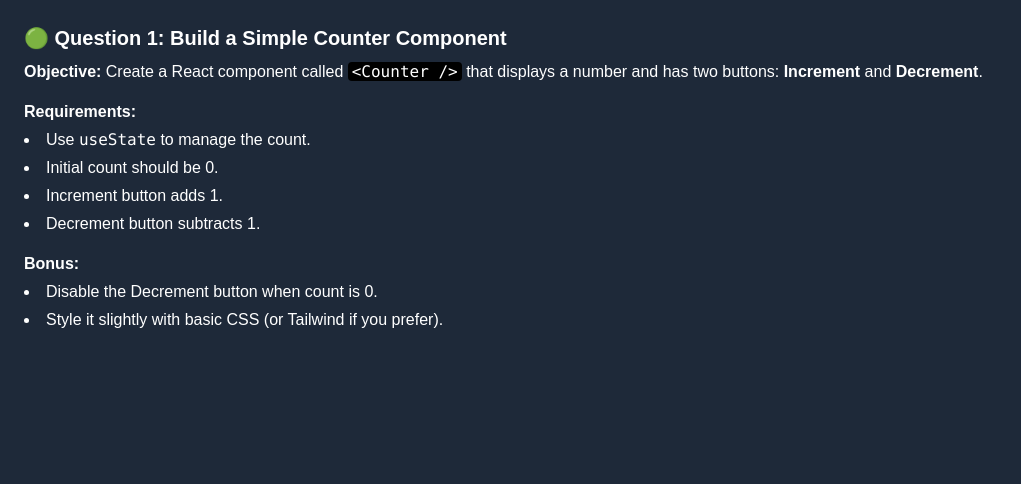
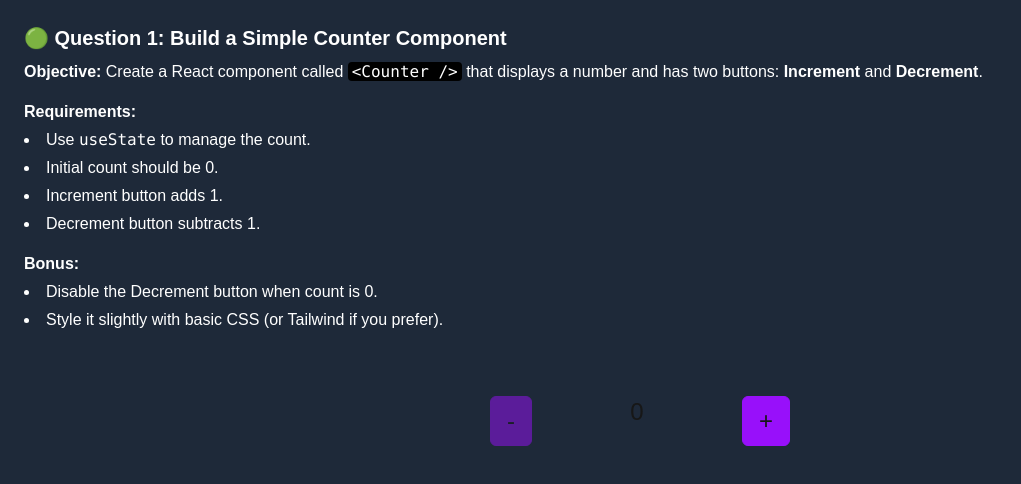
Before and after one commit to zohaib10/react-problems, a Next.js app: page /problem/1 in a window 1280 px wide. Shown: the top 484 px of the page, without its empty margins (0-1021 px from the left). Built offline with nearby package versions, Linux system fonts and the light colour scheme.

Commit message:
problem 1

```diff
--- a/src/app/problem/1/page.tsx
+++ b/src/app/problem/1/page.tsx
@@ -1,3 +1,7 @@
+"use client";
+
+import { useState } from "react";
+
 const QuestionCard = () => (
   <div className=" p-6 text-white">
     <h2 className="text-xl font-bold mb-2 ">
@@ -33,10 +37,36 @@ const QuestionCard = () => (
   </div>
 );
 
+const Solution = () => {
+  const [count, setCount] = useState(0);
+
+  return (
+    <div className="flex justify-between w-[300px]">
+      <button
+        onClick={() => setCount((c) => c - 1)}
+        className="border p-4 pt-2 pb-2 text-2xl rounded-md bg-purple-600 border-purple-600 disabled:opacity-50 disabled:cursor-not-allowed disabled:hover:bg-purple-600"
+        disabled={!count}
+      >
+        -
+      </button>
+      <p className="text-2xl">{count}</p>{" "}
+      <button
+        onClick={() => setCount(count + 1)}
+        className="border p-4 pt-2 pb-2 text-2xl rounded-md bg-purple-600 border-purple-600"
+      >
+        +
+      </button>
+    </div>
+  );
+};
+
 export default function Counter() {
   return (
     <div className="w-full h-dvh bg-gray-800">
       <QuestionCard />
+      <div className="w-full flex justify-center mt-10">
+        <Solution />
+      </div>
     </div>
   );
 }
```
